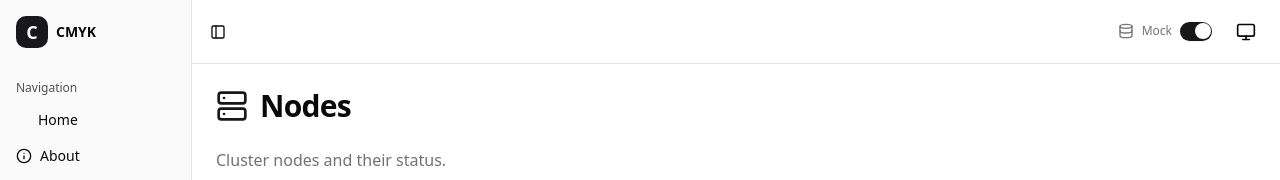
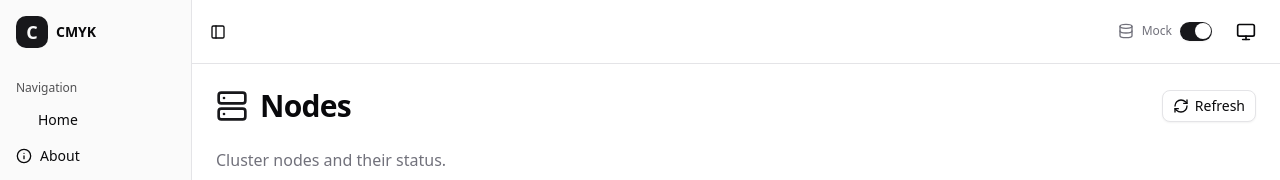
Before and after one commit to chrisntb/cmyk-app, a SvelteKit app: page /k8s/nodes in a window 1280 px wide. Shown: the top 180 px of the page. Built offline with nearby package versions, Linux system fonts and the light colour scheme; some icons are missing.

Commit message:
Add refresh button to k8s pages

```diff
--- a/src/routes/k8s/kai-queues/+page.svelte
+++ b/src/routes/k8s/kai-queues/+page.svelte
@@ -1,13 +1,16 @@
 <script lang="ts">
 import GitBranch from "@lucide/svelte/icons/git-branch";
+import RefreshCw from "@lucide/svelte/icons/refresh-cw";
 import { resolve } from "$app/paths";
 import { fetchKaiSchedulerQueues } from "$lib/api-k8s";
+import { Button } from "$lib/components/ui/button/index.js";
 import * as Table from "$lib/components/ui/table/index.js";
 import type { KaiSchedulerQueue } from "../../../model/k8s";
 
 let queues = $state<KaiSchedulerQueue[]>([]);
 let loading = $state(true);
 let error = $state<string | null>(null);
+let refreshing = $state(false);
 
 function formatResource(val: number | undefined): string {
 	if (val === undefined) return "-";
@@ -21,7 +24,14 @@ async function fetchData() {
 		error = e instanceof Error ? e.message : "Failed to fetch KAI queues";
 	} finally {
 		loading = false;
+		refreshing = false;
 	}
+}
+
+async function refresh() {
+	refreshing = true;
+	error = null;
+	await fetchData();
 }
 
 $effect(() => {
@@ -33,6 +43,10 @@ $effect(() => {
 	<div class="flex items-center gap-3">
 		<GitBranch class="size-8 text-primary" />
 		<h1 class="text-3xl font-bold tracking-tight">KAI Queues</h1>
+		<Button variant="outline" size="sm" onclick={refresh} disabled={refreshing} class="ml-auto">
+			<RefreshCw class="size-4 {refreshing ? 'animate-spin' : ''}" />
+			Refresh
+		</Button>
 	</div>
 	<p class="text-muted-foreground">KAI scheduler queues and their resource configurations.</p>
 
--- a/src/routes/k8s/local-queues/+page.svelte
+++ b/src/routes/k8s/local-queues/+page.svelte
@@ -1,7 +1,9 @@
 <script lang="ts">
 import List from "@lucide/svelte/icons/list";
+import RefreshCw from "@lucide/svelte/icons/refresh-cw";
 import { resolve } from "$app/paths";
 import { fetchK8sLocalQueues } from "$lib/api-k8s";
+import { Button } from "$lib/components/ui/button/index.js";
 import * as Table from "$lib/components/ui/table/index.js";
 
 interface LocalQueue {
@@ -17,6 +19,7 @@ interface LocalQueue {
 let queues = $state<LocalQueue[]>([]);
 let loading = $state(true);
 let error = $state<string | null>(null);
+let refreshing = $state(false);
 
 async function fetchQueues() {
 	try {
@@ -25,7 +28,14 @@ async function fetchQueues() {
 		error = e instanceof Error ? e.message : "Failed to fetch local queues";
 	} finally {
 		loading = false;
+		refreshing = false;
 	}
+}
+
+async function refresh() {
+	refreshing = true;
+	error = null;
+	await fetchQueues();
 }
 
 $effect(() => {
@@ -37,6 +47,10 @@ $effect(() => {
 	<div class="flex items-center gap-3">
 		<List class="size-8 text-primary" />
 		<h1 class="text-3xl font-bold tracking-tight">Kueue Queues</h1>
+		<Button variant="outline" size="sm" onclick={refresh} disabled={refreshing} class="ml-auto">
+			<RefreshCw class="size-4 {refreshing ? 'animate-spin' : ''}" />
+			Refresh
+		</Button>
 	</div>
 	<p class="text-muted-foreground">Local queues and their workload status.</p>
 
--- a/src/routes/k8s/nodes/+page.svelte
+++ b/src/routes/k8s/nodes/+page.svelte
@@ -1,9 +1,11 @@
 <script lang="ts">
 import CircleCheck from "@lucide/svelte/icons/circle-check";
 import CircleX from "@lucide/svelte/icons/circle-x";
+import RefreshCw from "@lucide/svelte/icons/refresh-cw";
 import Server from "@lucide/svelte/icons/server";
 import { resolve } from "$app/paths";
 import { fetchK8sNodes } from "$lib/api-k8s";
+import { Button } from "$lib/components/ui/button/index.js";
 import * as Table from "$lib/components/ui/table/index.js";
 
 interface Node {
@@ -19,6 +21,7 @@ interface Node {
 let nodes = $state<Node[]>([]);
 let loading = $state(true);
 let error = $state<string | null>(null);
+let refreshing = $state(false);
 
 async function fetchNodes() {
 	try {
@@ -27,7 +30,14 @@ async function fetchNodes() {
 		error = e instanceof Error ? e.message : "Failed to fetch nodes";
 	} finally {
 		loading = false;
+		refreshing = false;
 	}
+}
+
+async function refresh() {
+	refreshing = true;
+	error = null;
+	await fetchNodes();
 }
 
 function formatMemory(memory: string): string {
@@ -49,6 +59,10 @@ $effect(() => {
 	<div class="flex items-center gap-3">
 		<Server class="size-8 text-primary" />
 		<h1 class="text-3xl font-bold tracking-tight">Nodes</h1>
+		<Button variant="outline" size="sm" onclick={refresh} disabled={refreshing} class="ml-auto">
+			<RefreshCw class="size-4 {refreshing ? 'animate-spin' : ''}" />
+			Refresh
+		</Button>
 	</div>
 	<p class="text-muted-foreground">Cluster nodes and their status.</p>
 
--- a/src/routes/k8s/resource-flavors/+page.svelte
+++ b/src/routes/k8s/resource-flavors/+page.svelte
@@ -1,7 +1,9 @@
 <script lang="ts">
 import Cpu from "@lucide/svelte/icons/cpu";
+import RefreshCw from "@lucide/svelte/icons/refresh-cw";
 import { resolve } from "$app/paths";
 import { fetchK8sResourceFlavors } from "$lib/api-k8s";
+import { Button } from "$lib/components/ui/button/index.js";
 import * as Table from "$lib/components/ui/table/index.js";
 
 interface NodeTaint {
@@ -28,6 +30,7 @@ interface ResourceFlavor {
 let flavors = $state<ResourceFlavor[]>([]);
 let loading = $state(true);
 let error = $state<string | null>(null);
+let refreshing = $state(false);
 
 async function fetchFlavors() {
 	try {
@@ -36,7 +39,14 @@ async function fetchFlavors() {
 		error = e instanceof Error ? e.message : "Failed to fetch resource flavors";
 	} finally {
 		loading = false;
+		refreshing = false;
 	}
+}
+
+async function refresh() {
+	refreshing = true;
+	error = null;
+	await fetchFlavors();
 }
 
 $effect(() => {
@@ -48,6 +58,10 @@ $effect(() => {
 	<div class="flex items-center gap-3">
 		<Cpu class="size-8 text-primary" />
 		<h1 class="text-3xl font-bold tracking-tight">Resource Flavors</h1>
+		<Button variant="outline" size="sm" onclick={refresh} disabled={refreshing} class="ml-auto">
+			<RefreshCw class="size-4 {refreshing ? 'animate-spin' : ''}" />
+			Refresh
+		</Button>
 	</div>
 	<p class="text-muted-foreground">Available resource flavors and their configurations.</p>
 
```
